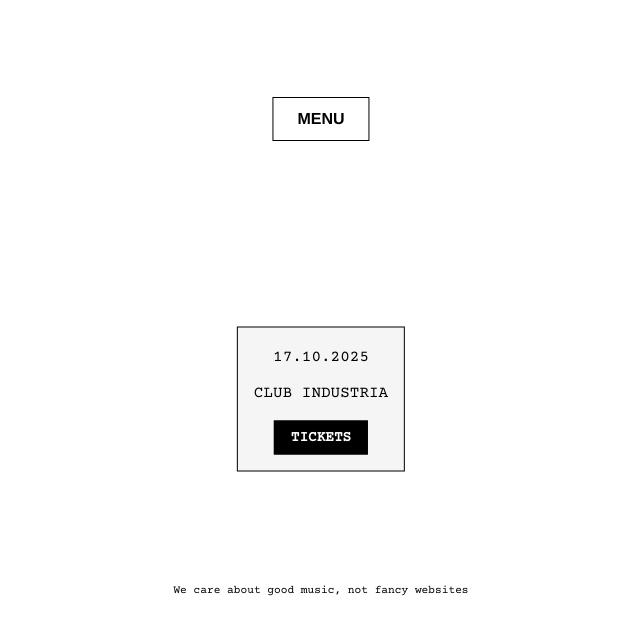
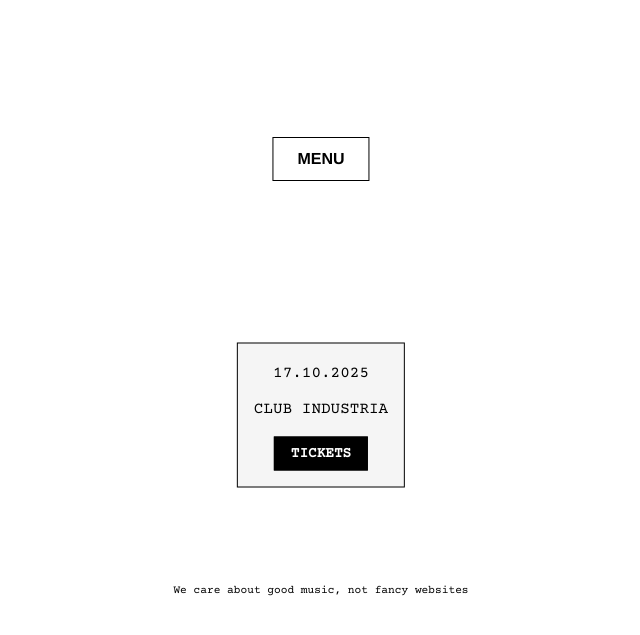
Before and after one commit to erluchetto/QUERCIA, a website: page index.html in a window 1280 px wide. Shown: the part 161-796 px from the top of the page, without its empty margins (319-959 px from the left). Drawn offline with nearby package versions, Linux system fonts and the light colour scheme; a web font is replaced by a local one.

Commit message:
Update index.html

```diff
--- a/index.html
+++ b/index.html
@@ -48,7 +48,8 @@
     /* Dropdown menu styling */
     .menu-container {
       position: absolute;
-      top: 35%; left: 50%;
+      top: 40%; /* lowered to leave more space below on mobile */
+      left: 50%;
       transform: translate(-50%, -50%);
       text-align: center;
       z-index: 1000;
@@ -106,7 +107,8 @@
     /* Event box styling */
     .event-box {
       position: absolute;
-      top: 70%; left: 50%;
+      top: 72%; /* slightly lower to balance overall composition */
+      left: 50%;
       transform: translate(-50%, -50%);
       background: #f5f5f5;
       border: 1px solid #000;
```
